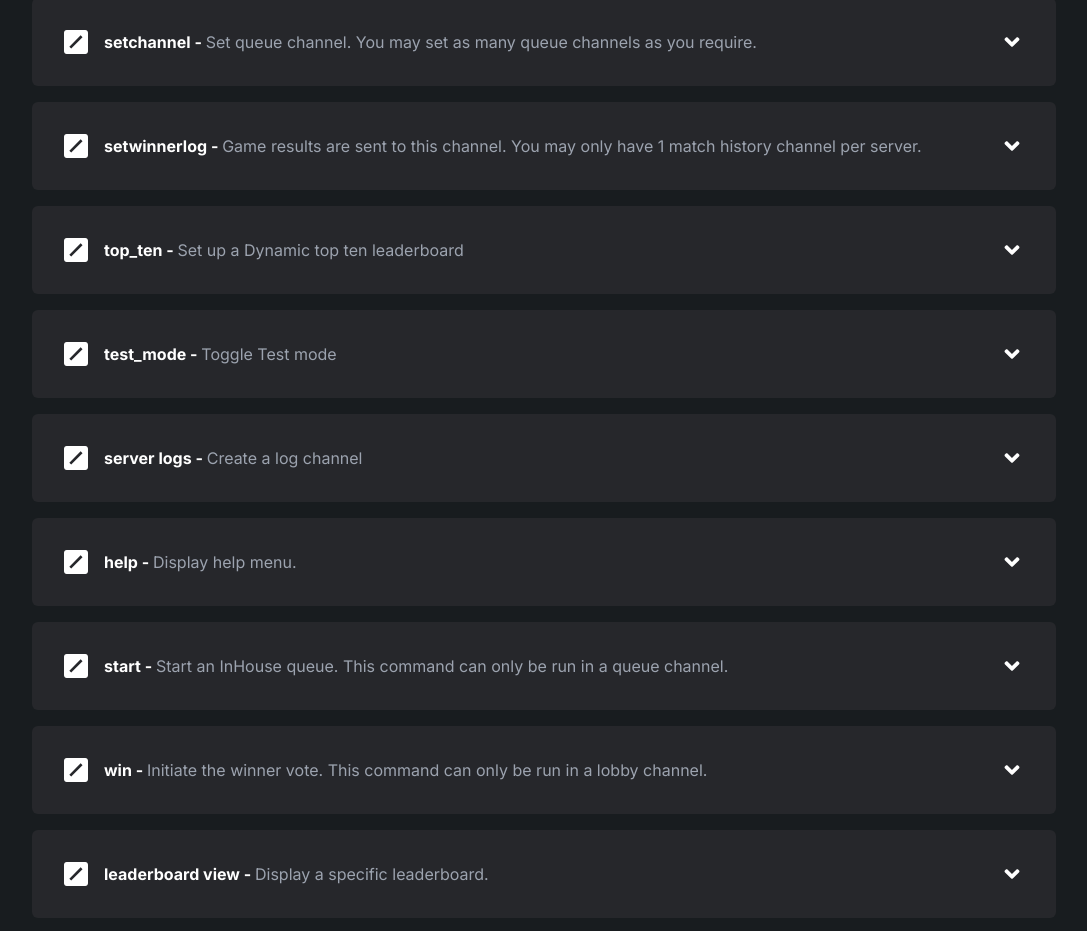
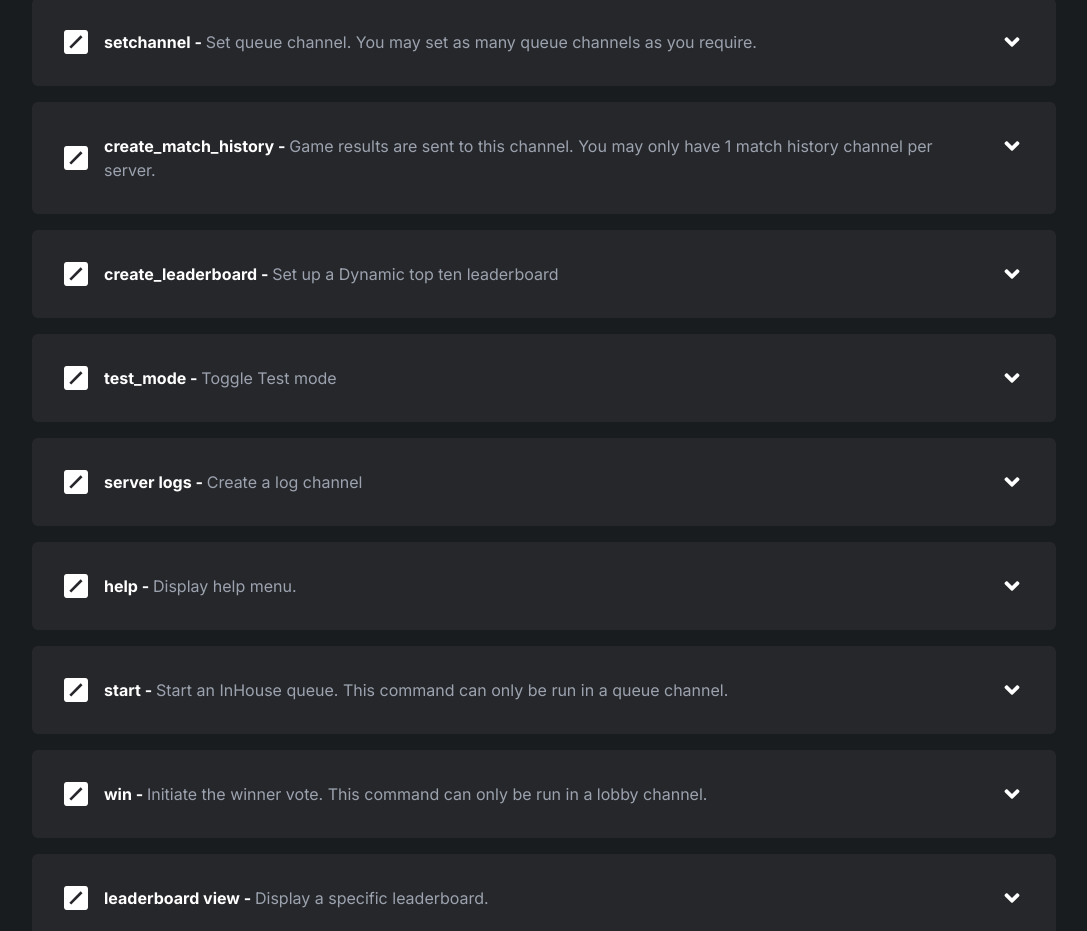
Before and after one commit to ItzDerock/InHouseQueue-site, a Next.js app: page /commands in a window 1280 px wide. Shown: the part 8920-9851 px from the top of the page, without its empty margins (96-1183 px from the left). Built offline with nearby package versions, Linux system fonts and the light colour scheme.

Commit message:
feat: change 2 command names (#131)

```diff
--- a/src/data/commands.ts
+++ b/src/data/commands.ts
@@ -938,25 +938,25 @@ const commands = [
     ]
   },
   {
-    "name": "setwinnerlog",
+    "name": "create_match_history",
     "type": "Set-Up",
     "description": "Game results are sent to this channel. You may only have 1 match history channel per server.",
     "usage": [
-      "/setwinnerlog [#channelname] [game]"
+      "/create_match_history [#channelname] [game]"
     ],
     "examples": [
-      "/setwinnerlog #match-history Valorant"
+      "/create_match_history #match-history Valorant"
     ]
   },
   {
-    "name": "top_ten",
+    "name": "create_leaderboard",
     "type": "Set-Up",
     "description": "Set up a Dynamic top ten leaderboard",
     "usage": [
-      "/top_ten [#channelname] [game]"
+      "/create_leaderboard [#channelname] [game]"
     ],
     "examples": [
-      "/top_ten #leaderboard Overwatch"
+      "/create_leaderboard #leaderboard Overwatch"
     ]
   },
   {
```
